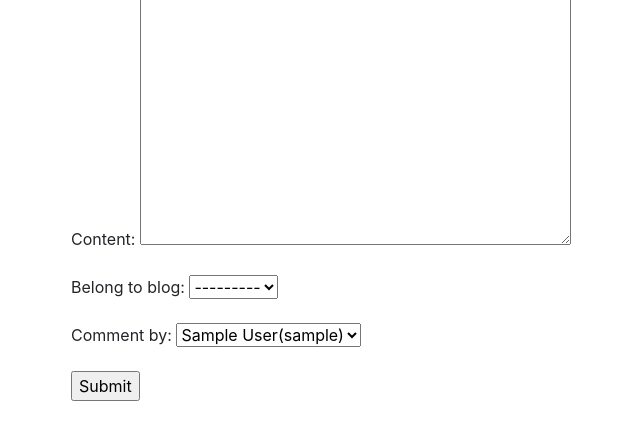
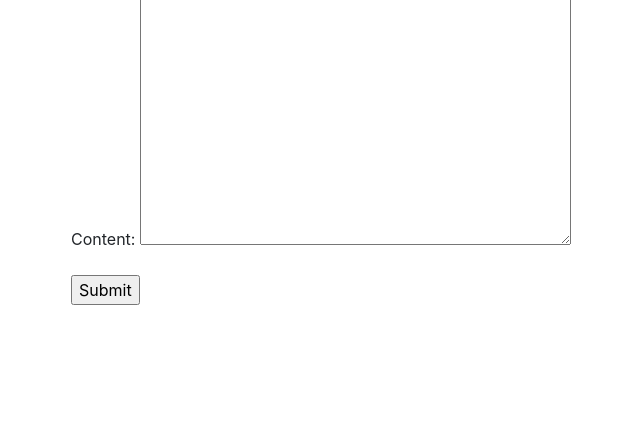
Before and after one commit to mingregister/helloworld, a Django app: page /blog/comment/1/ in a window 1280 px wide. Shown: the part 234-674 px from the top of the page, without its empty margins (14-654 px from the left). Run offline with Django 3.2, Linux system fonts and the light colour scheme; the visitor is signed in with stand-in values (Sample User, id 1); data comes from the database, SQL or seed files in the repository; data that the repository does not hold is empty; some libraries are stand-ins or nearby versions; some web fonts are replaced.

Commit message:
form中增加widgets,隐藏相应field

```diff
--- a/helloworld/blog/forms.py
+++ b/helloworld/blog/forms.py
@@ -1,6 +1,6 @@
 # -*- coding:utf-8 -*-
 
-from django.forms import ModelForm
+from django.forms import ModelForm, widgets
 # from django.contrib.auth.models import User
 from accounts.models import User
 from django.db.models import Q
@@ -15,8 +15,11 @@ class BlogForm(ModelForm):
         model = Blog
         fields = '__all__'
         # exclude = ['blogger']
-        labels = {                     # 之前form的中'widget'之类的属性，现在写在这里。
+        labels = {
             'blogger':'blog owner'
+        }
+        widgets = {
+            'blogger': widgets.HiddenInput(),
         }
 
     # def __init__(self, *args, userid=None, **kwargs):
@@ -45,6 +48,10 @@ class CommentForm(ModelForm):
     class Meta:
         model = Comments
         fields = '__all__'
+        widgets = {
+            'comment_by': widgets.HiddenInput(),
+            'belong_to_blog': widgets.HiddenInput(),
+        }
 
 
 class FollowForm(ModelForm):
--- a/helloworld/blog/models.py
+++ b/helloworld/blog/models.py
@@ -7,12 +7,12 @@ from accounts.models import User
 class Blog(models.Model):
     # blogger = models.CharField(max_length=50)
     # # https://docs.djangoproject.com/en/2.2/ref/models/fields/#django.db.models.ForeignKey.related_name
-    blogger = models.ForeignKey(User, on_delete=models.CASCADE, related_name='+')
+    blogger = models.ForeignKey(User, on_delete=models.CASCADE, related_name='post_by')
     title = models.TextField(max_length=200, blank=False, null=False)
     create_time = models.DateTimeField(auto_now=False, auto_now_add=True)
     modified_time = models.DateTimeField(auto_now=True, auto_now_add=False)
     body = models.TextField()
-    post_by = models.ForeignKey(User, on_delete=models.CASCADE, related_name='post_by')
+    # post_by = models.ForeignKey(User, on_delete=models.CASCADE, related_name='post_by')
 
     def __str__(self):
         # return ": ".join([self.blogger, self.title])
--- a/helloworld/blog/templates/blog/index.html
+++ b/helloworld/blog/templates/blog/index.html
@@ -30,7 +30,7 @@ blog
     <!-- {% endif %} -->
     <h5>title:</h5> {{ blog.title }} <br>
     <h5>body:</h5> {{ blog.body }}
-    <h5>发布人:</h5> {{ blog.post_by }}
+    <h5>发布人:</h5> {{ blog.blogger }}
 
       <div class="mt-3">
         <a href="{% url 'blog-comment' blog.id %}"
--- a/helloworld/blog/views/views.py
+++ b/helloworld/blog/views/views.py
@@ -59,7 +59,9 @@ class BlogList(ListView):
         # flat=True只能在只有一个值的情况下使用，会返回list而不是tuple.
         the_users_i_have_follow = Follow.objects.filter(user_id=self.request.user.id).values_list('follow_id', flat=True)
         # 仅显示已关注的人或者自已发的微博
-        queryset = Blog.objects.filter(Q(post_by__in=the_users_i_have_follow)|Q(post_by=self.request.user.id)).order_by('-modified_time')
+        queryset = Blog.objects.filter(
+          Q(blogger__in=the_users_i_have_follow)|Q(blogger=self.request.user.id)
+        ).order_by('-modified_time')
 
         return queryset
 
```
Also changed, not shown: helloworld/blog/migrations/0006_auto_20190830_1116.py (added).
